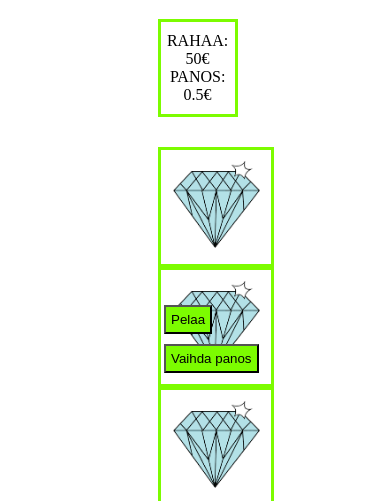
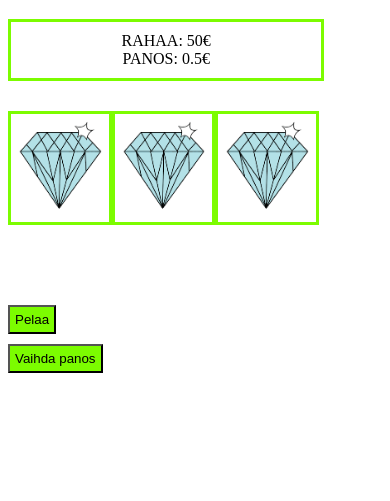
Before and after one commit to vainoruhanen/hedelma-peli, a plain HTML site: page index.html in a window 390 px wide. Shown: the top 501 px of the page. Drawn offline with Linux system fonts and the light colour scheme.

Commit message:
toteutin responsiivisuuden

```diff
--- a/index.html
+++ b/index.html
@@ -5,6 +5,7 @@
     <meta name="viewport" content="width=device-width, initial-scale=1.0">
     <title>Document</title>
     <link rel="stylesheet" href="styles.css">
+    <link rel="stylesheet" href="mobiili.css">
 </head>
 <body onload="paivitaKaikki()">
     <script src="script.js"></script>
--- /dev/null
+++ b/mobiili.css
@@ -0,0 +1,32 @@
+@media only screen and (max-width: 1100px) {
+
+
+
+
+    .rahanakyma{
+        width: 83%;
+        margin-left: 0;
+    }
+
+    .hedelma-ruudut{
+        width:100%;
+        margin-left: 0;
+
+    }
+
+    .nappulat{
+        margin-left: 0;
+
+    }
+
+    .hedelma{
+        width: 100%;
+        height: 100px;
+    }
+
+    .hedelma-ruutu{
+        text-align: center;
+        width: 25%;
+        padding: 2px;
+    }
+  }
--- a/styles.css
+++ b/styles.css
@@ -10,7 +10,7 @@
 .rahanakyma{
     text-align: center;
     margin-top : 5%;
-    width: 19.8%;
+    width: 342px;
     margin-left: 40%;
     border-style: solid;
     border-width: 3px;
```
